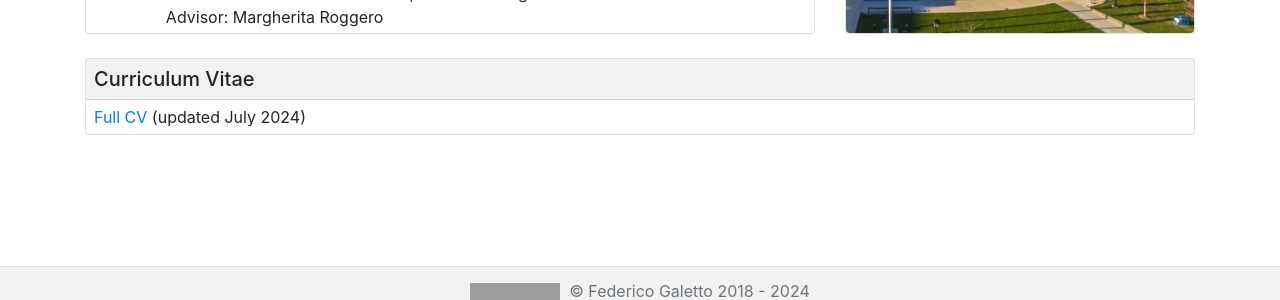
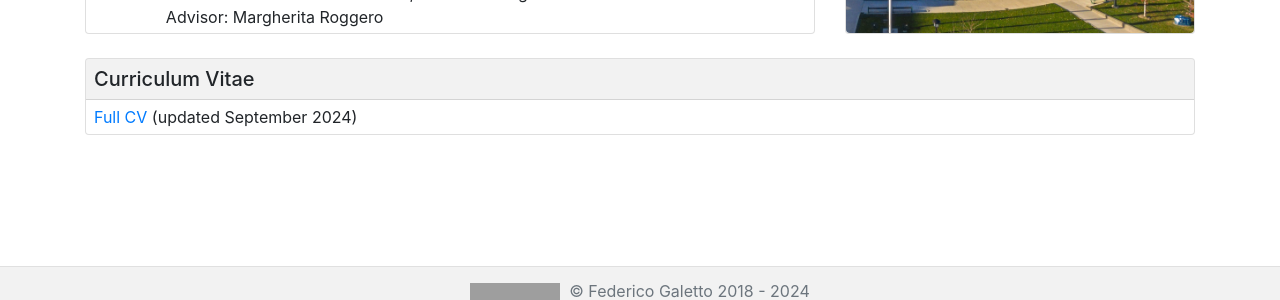
Before and after one commit to galettof/galettof.github.io, a Jekyll site: the page built from bio.html, in a window 1280 px wide. Shown: the part 585-885 px from the top of the page. Built offline with Jekyll 4.4.1, drawn with Linux system fonts in a browser that asks for light colours; nearby versions of some CDN libraries; grey boxes are pictures that could not be loaded.

Commit message:
CV as in PLOA application

```diff
--- a/bio.html
+++ b/bio.html
@@ -84,7 +84,7 @@
       </div>
       <table class="table notop table-sm mb-0">
 	<tbody>
-	  <tr><td><a href="files/CV.pdf">Full CV</a> (updated July 2024)</td>
+	  <tr><td><a href="files/CV.pdf">Full CV</a> (updated September 2024)</td>
 	  </tr>
 	</tbody>
       </table>
```
Also changed, not shown: 1 other file.
